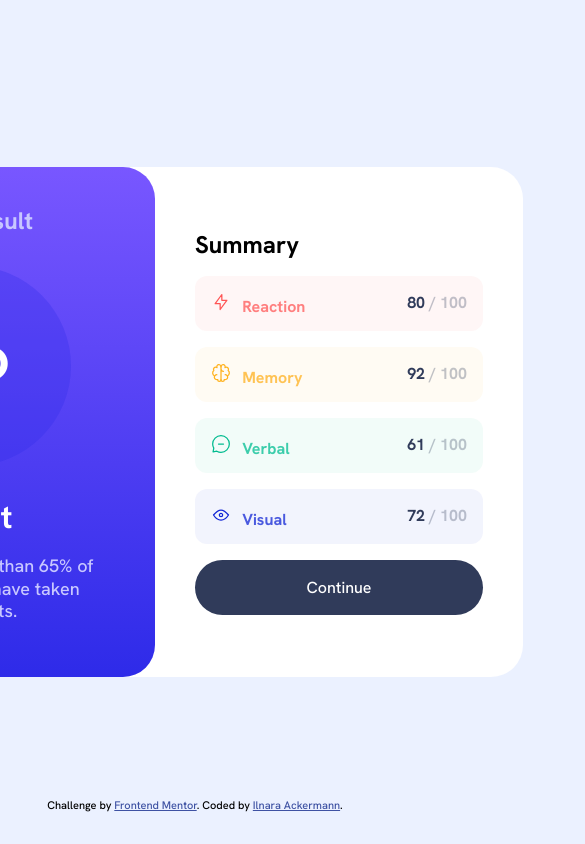
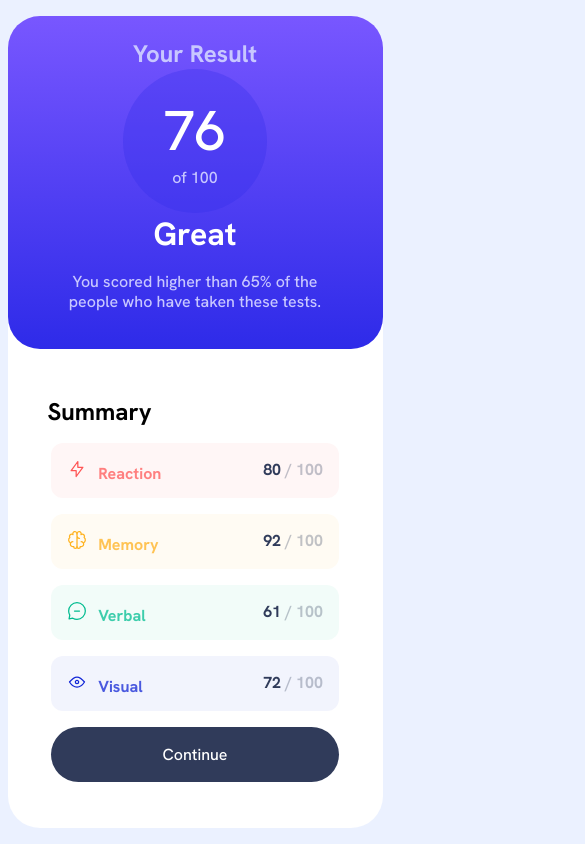
Before and after one commit to IlnaraAckermann/results-summary-component-main, a plain HTML site: page index.html in a window 390 px wide. Shown: the whole page, 585 px wide, since content can reach past the window. Drawn offline with Linux system fonts and the light colour scheme.

Commit message:
Responsibilidade para telas menores

```diff
--- a/index.html
+++ b/index.html
@@ -4,9 +4,10 @@
   <meta charset="UTF-8">
   <meta name="viewport" content="width=device-width, initial-scale=1.0">
 
-  <link rel="icon" type="image/png" sizes="32x32" href="./assets/images/favicon-32x32.png">
+  <link rel="icon" type="image/png" sizes="32x32" href="./src/images/favicon-32x32.png">
   <link rel="stylesheet" href="./src/css/reset.css">
   <link rel="stylesheet" href="./src/css/style.css">
+  <link rel="stylesheet" href="./src/css/responsive.css">
 
   <title>Frontend Mentor | Results summary component</title>
 </head>
@@ -72,7 +73,7 @@
   <footer>
     <div class="attribution">
       Challenge by <a href="https://www.frontendmentor.io?ref=challenge" target="_blank">Frontend Mentor</a>.
-      Coded by <a href="#">Ilnara Ackermann</a>.
+      Coded by <a href="https://github.com/IlnaraAckermann">Ilnara Ackermann</a>.
     </div>
   </footer>
 
--- /dev/null
+++ b/src/css/responsive.css
@@ -0,0 +1,66 @@
+@media (max-width: 800px) {
+
+    .content {
+        flex-direction: column;
+        width: 23.4375rem;
+        height: 50.75rem;
+        background-color: hsl(0, 0%, 100%);
+        border-radius: 2rem;
+    }
+
+    .result {
+        display: flex;
+        flex-direction: column;
+        justify-content: center;
+        align-items: center;
+        background: linear-gradient(180deg, hsl(252, 100%, 67%) 0%, hsl(241, 81%, 54%) 100%);
+        height: 22.1875rem;
+        min-width: 100%;
+        /* width: 23.4375rem; */
+        border-radius: 2rem;
+        border: none;
+        color: hsl(241, 100%, 89%)
+    }
+
+
+    .summary {
+        display: flex;
+        flex-direction: column;
+        justify-content: center;
+        align-items: center;
+        min-width: 100%;
+        /* width: 23.4375rem; */
+        border-radius: 2rem;
+        border: none;
+    }
+
+    footer {
+        display: none;
+    }
+
+    .circle {
+        display: flex;
+        background-color: hsla(241, 81%, 54%, 0.3);
+        margin: 0;
+        width: 9rem;
+        height: 9rem;
+    }
+
+    .circle-title {
+        font-size: 3.5em;
+        color: hsl(0, 0%, 100%);
+    }
+    p {
+        font-size: 1rem;
+    }
+}
+
+@media (max-width: 375px) {
+    .content {
+        border-radius: 0;
+    }
+    .result {
+        border-radius: 0 0 2rem 2rem;
+      }
+
+}
--- a/src/css/style.css
+++ b/src/css/style.css
@@ -6,6 +6,7 @@ body{
     background-color: hsl(221, 100%, 96%);
     display: flex;
     justify-content: center;
+    align-items: center;
 }
 
 li {
@@ -15,32 +16,41 @@ li {
     width: 18rem;
     height: 3.4375em;
     font-weight: 700;
+    list-style: circle inside;
 }
+
+.values-status-valor {
+    color: hsla(224, 30%, 27%, 0.3);}
+.values-status {
+    color: hsl(224, 30%, 27%);
+    float: right;
+}
+
 
 li:nth-child(1) {
     background-color: hsla(0, 100%, 67%, 0.05);
-    list-style:inside;
     list-style-image: url(/src/images/icon-reaction.svg);
     color: hsla(0, 100%, 67%, 0.75);
 }
 
 li:nth-child(2){
     background-color: hsla(39, 100%, 56%, 0.05);
-    list-style: square inside  url(/src/images/icon-memory.svg);
+    list-style-image: url(/src/images/icon-memory.svg);
     color: hsla(39, 100%, 56%, 0.75);
 }
 
 li:nth-child(3){
     background-color:hsla(166, 100%, 37%, 0.05);
-    list-style: square inside  url(/src/images/icon-verbal.svg);
+    list-style-image: url(/src/images/icon-verbal.svg);
     color: hsla(166, 100%, 37%, 0.75);
 }
 
 li:nth-child(4){
     background-color: hsla(234, 85%, 45%, 0.05);
-    list-style: square inside  url(/src/images/icon-visual.svg);
+    list-style-image: url(/src/images/icon-visual.svg);
     color: hsla(234, 85%, 45%, 0.75);
 }
+
 
 h1 {
     color: hsl(0, 0%, 100%);
@@ -55,6 +65,10 @@ p {
     flex-direction: row;
     align-items: center;
     justify-content: center;
+    width: 46rem;
+    height: 31.875rem;
+    background-color: hsl(0, 0%, 100%);
+    border-radius: 2rem;
 }
 
 .summary {
@@ -62,13 +76,10 @@ p {
     flex-direction: column;
     justify-content: center;
     align-items: center;
-    background-color: hsl(0, 0%, 100%);
     height: 31.875rem;
-    width: 28rem;
+    width: 23rem;
     border-radius: 2rem;
     border: none;
-    transform: translate(-5rem);
-    padding-left: 5rem;
 }
 
 .title-summary{
@@ -86,7 +97,6 @@ p {
     width: 23rem;
     border-radius: 2rem;
     border: none;
-    z-index: 1;
     color: hsl(241, 100%, 89%)
 }
 
@@ -137,11 +147,3 @@ footer{
 
 .attribution { font-size: 0.6875rem; text-align: center; }
 .attribution a { color: hsl(228, 45%, 44%);}
-
-.values-status-valor {
-    color: hsla(224, 30%, 27%, 0.3);
-}
-.values-status {
-    color: hsl(224, 30%, 27%);
-    float: right;
-}
```
Also changed, not shown: data.json (+4 -4 lines), design/desktop-design medido.jpg, design/mobile-design medido.jpg (added), 1 other file.
